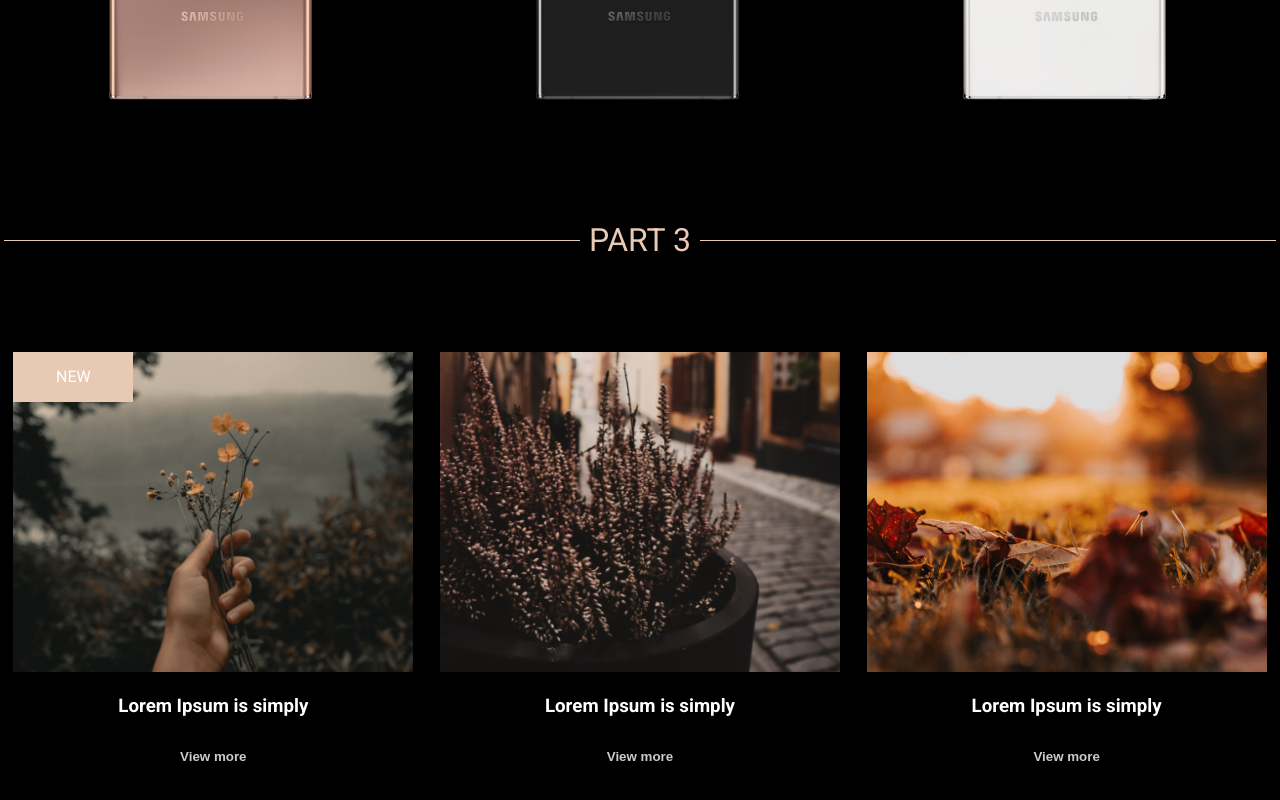
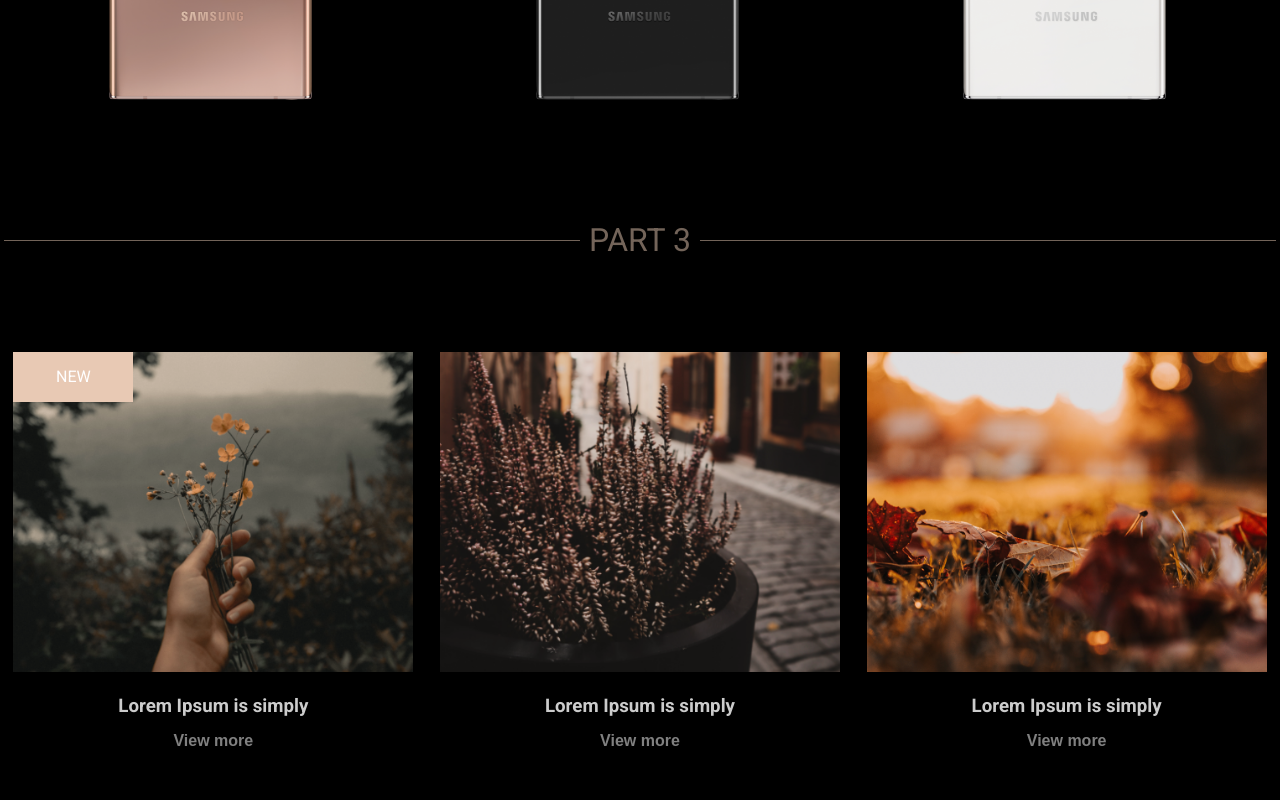
Before and after one commit to Gangbaekho/design-portfolio-one, a plain HTML site: page index.html in a window 1280 px wide. Shown: the part 1972-2772 px from the top of the page. Drawn offline with Linux system fonts and the light colour scheme; a web font is replaced by a local one.

Commit message:
gray-cover at part line

```diff
--- a/index.html
+++ b/index.html
@@ -73,6 +73,7 @@
         </div>
       </div>
       <div class="part-container" id="part-one">
+        <div class="gray-cover"></div>
         <div class="for-line"></div>
         <div class="part">PART 1</div>
         <div class="for-line"></div>
@@ -100,6 +101,7 @@
         </div>
       </div>
       <div class="part-container" id="part-two">
+        <div class="gray-cover"></div>
         <div class="for-line"></div>
         <div class="part">PART 2</div>
         <div class="for-line"></div>
@@ -119,6 +121,7 @@
         </div>
       </div>
       <div class="part-container" id="part-three">
+        <div class="gray-cover"></div>
         <div class="for-line"></div>
         <div class="part">PART 3</div>
         <div class="for-line"></div>
@@ -129,20 +132,21 @@
             <div>NEW</div>
           </div>
           <h3 class="lorem-comment">Lorem Ipsum is simply</h3>
-          <button class="view-more-button">View more</button>
+          <button class="view-more-button view-more-button-2">View more</button>
         </div>
         <div>
           <div class="part-three-image2"></div>
           <h3 class="lorem-comment">Lorem Ipsum is simply</h3>
-          <button class="view-more-button">View more</button>
+          <button class="view-more-button view-more-button-2">View more</button>
         </div>
         <div>
           <div class="part-three-image3"></div>
           <h3 class="lorem-comment">Lorem Ipsum is simply</h3>
-          <button class="view-more-button">View more</button>
+          <button class="view-more-button view-more-button-2">View more</button>
         </div>
       </div>
       <div class="part-container" id="part-four">
+        <div class="gray-cover"></div>
         <div class="for-line"></div>
         <div class="part">PART 4</div>
         <div class="for-line"></div>
--- a/main.css
+++ b/main.css
@@ -177,6 +177,17 @@ body {
   display: flex;
   justify-content: space-around;
   align-items: center;
+  position: relative;
+}
+
+.gray-cover {
+  width: 100%;
+  height: 100%;
+  position: absolute;
+  top: 0;
+  left: 0;
+  z-index: 1;
+  background-color: rgba(0, 0, 0, 0.5);
 }
 
 .for-line {
@@ -351,6 +362,13 @@ body {
 
 .lorem-comment {
   margin-top: 1rem;
+  color: #ccc;
+}
+
+.view-more-button-2 {
+  margin-top: 0px;
+  font-size: 1rem;
+  color: gray;
 }
 
 .part-four-container {
```
